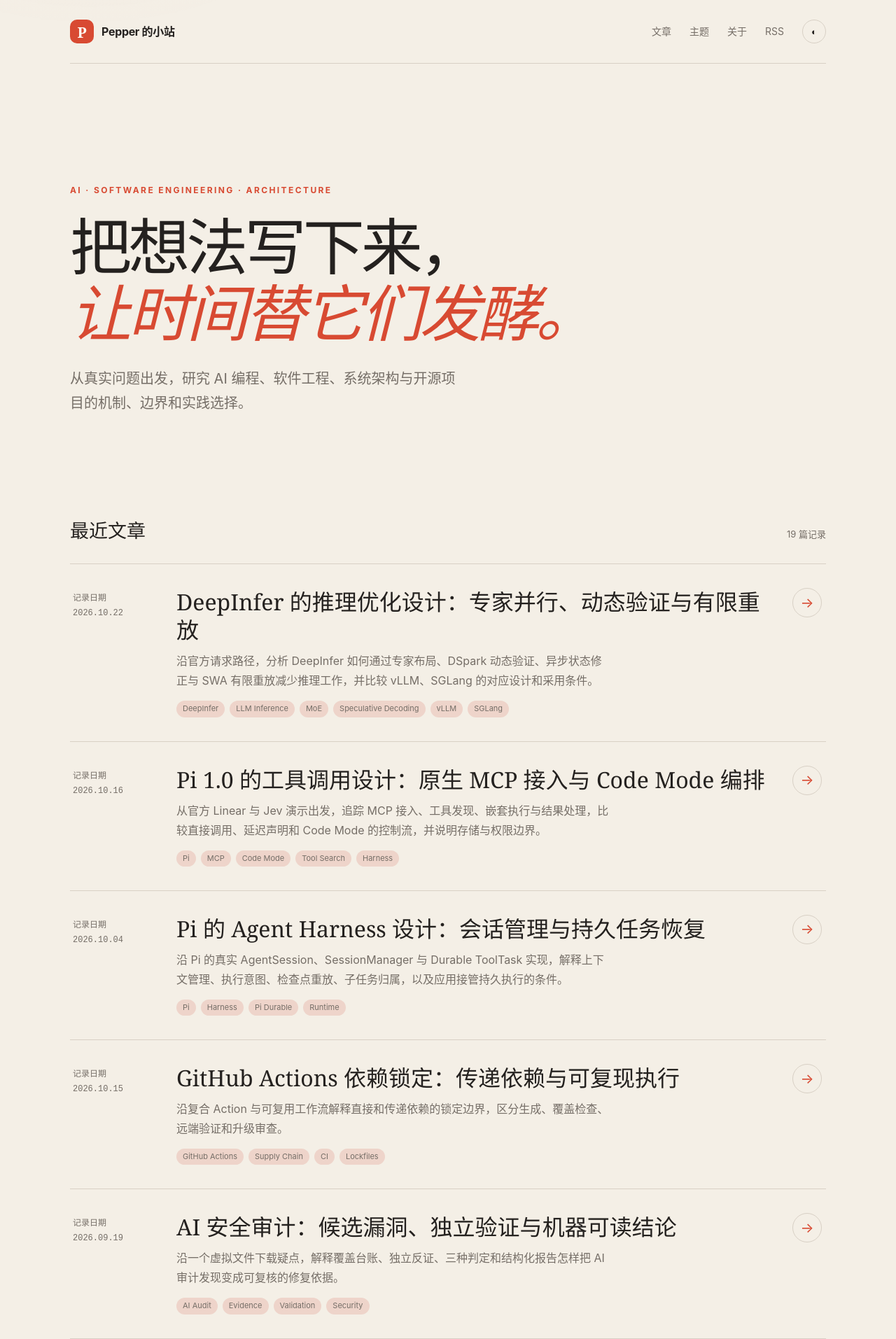
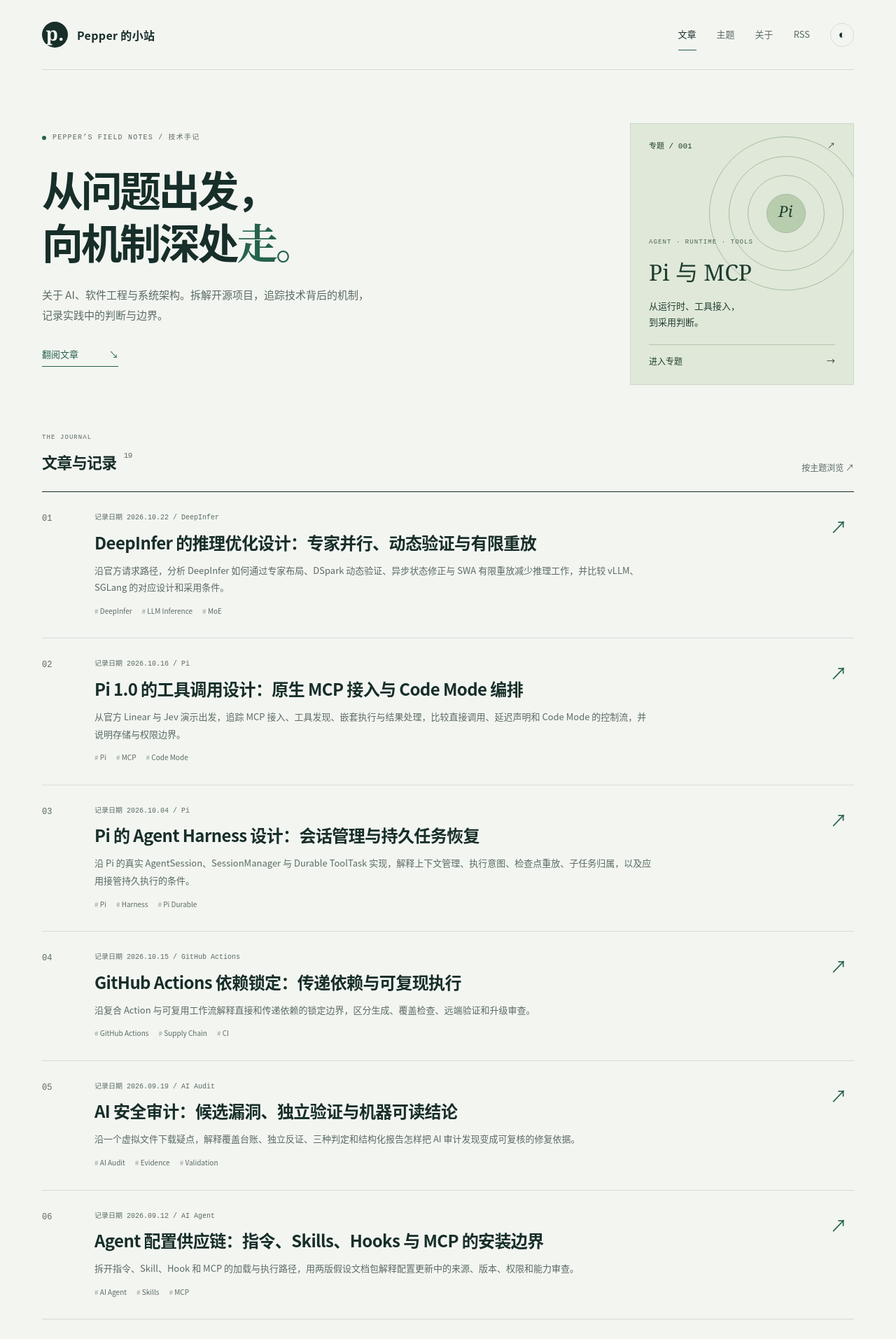
Before and after one commit to deewhale/deewhale.github.io, a Jekyll site: the page built from index.md, in a window 1280 px wide. Shown: the top 1913 px of the page at 70% size. Built offline with Jekyll 4.4.1, drawn with Linux system fonts in a browser that asks for light colours; some of the changed text lies outside the part shown.

Commit message:
style: 改为雾白与墨绿的技术手记主题 (#2)
* style: redesign blog as a green technical journal

* style: keep navigation on one line on narrow phones

---------

Co-authored-by: pepper <pepperkq@gmail.com>

```diff
--- a/_layouts/default.html
+++ b/_layouts/default.html
@@ -4,7 +4,7 @@
     <meta charset="utf-8">
     <meta name="viewport" content="width=device-width, initial-scale=1">
     <meta name="color-scheme" content="light dark">
-    <meta name="theme-color" content="#f4efe6">
+    <meta name="theme-color" content="#f3f5f1">
     {% include seo.html %}
     <link rel="alternate" type="application/atom+xml" title="{{ site.title }}" href="{{ '/feed.xml' | relative_url }}">
     <link rel="icon" href="{{ '/assets/favicon-96.png' | relative_url }}" type="image/png" sizes="96x96">
@@ -13,22 +13,25 @@
     <link rel="stylesheet" href="{{ '/assets/css/style.css' | relative_url }}">
     <script>
       (() => {
-        const saved = localStorage.getItem('theme');
-        if (saved) document.documentElement.dataset.theme = saved;
+        try {
+          const saved = localStorage.getItem('theme');
+          if (saved === 'light' || saved === 'dark') document.documentElement.dataset.theme = saved;
+        } catch (_) {}
       })();
     </script>
   </head>
   <body>
+    <a class="skip-link" href="#main-content">跳到正文</a>
     <div class="page-shell">
       <header class="site-header">
         <a class="brand" href="{{ '/' | relative_url }}" aria-label="返回首页">
-          <span class="brand-mark">P</span>
+          <span class="brand-mark" aria-hidden="true">p.</span>
           <span>{{ site.title }}</span>
         </a>
         <nav class="site-nav" aria-label="主导航">
-          <a href="{{ '/' | relative_url }}">文章</a>
-          <a href="{{ '/topics/' | relative_url }}">主题</a>
-          <a href="{{ '/about/' | relative_url }}">关于</a>
+          <a href="{{ '/' | relative_url }}"{% if page.url == '/' %} aria-current="page"{% endif %}>文章</a>
+          <a href="{{ '/topics/' | relative_url }}"{% if page.url contains '/topics/' %} aria-current="page"{% endif %}>主题</a>
+          <a href="{{ '/about/' | relative_url }}"{% if page.url == '/about/' %} aria-current="page"{% endif %}>关于</a>
           <a href="{{ '/feed.xml' | relative_url }}">RSS</a>
           <button class="theme-toggle" type="button" aria-label="切换明暗主题" title="切换明暗主题">
             <span aria-hidden="true">◐</span>
@@ -36,7 +39,7 @@
         </nav>
       </header>
 
-      <main>{{ content }}</main>
+      <main id="main-content">{{ content }}</main>
 
       <footer class="site-footer">
         <p>© {{ 'now' | date: '%Y' }} Pepper · 保持好奇，持续记录。</p>
@@ -54,7 +57,8 @@
           ? (matchMedia('(prefers-color-scheme: dark)').matches ? 'light' : 'dark')
           : (matchMedia('(prefers-color-scheme: dark)').matches ? 'light' : 'dark');
         document.documentElement.dataset.theme = next;
-        localStorage.setItem('theme', next);
+        try { localStorage.setItem('theme', next); } catch (_) {}
+        toggle.setAttribute('aria-label', next === 'dark' ? '切换为浅色主题' : '切换为深色主题');
       });
     </script>
   </body>
--- a/_layouts/home.html
+++ b/_layouts/home.html
@@ -2,40 +2,34 @@
 layout: default
 ---
 <section class="hero">
-  <p class="eyebrow">AI · SOFTWARE ENGINEERING · ARCHITECTURE</p>
-  <h1>把想法写下来，<br><em>让时间替它们发酵。</em></h1>
-  <p class="hero-copy">从真实问题出发，研究 AI 编程、软件工程、系统架构与开源项目的机制、边界和实践选择。</p>
+  <div class="hero-main">
+    <p class="eyebrow"><span class="status-dot"></span> PEPPER’S FIELD NOTES / 技术手记</p>
+    <h1>从问题出发，<br>向机制深处<em>走。</em></h1>
+    <p class="hero-copy">关于 AI、软件工程与系统架构。拆解开源项目，追踪技术背后的机制，记录实践中的判断与边界。</p>
+    <a class="hero-link" href="#latest-posts">翻阅文章 <span aria-hidden="true">↘</span></a>
+  </div>
+  <aside class="hero-note" aria-label="专题阅读">
+    <div class="note-top"><span>专题 / 001</span><span aria-hidden="true">↗</span></div>
+    <div class="orbit" aria-hidden="true"><i></i><i></i><i></i><span>Pi</span></div>
+    <div class="note-bottom"><p class="eyebrow">AGENT · RUNTIME · TOOLS</p><h2>Pi 与 MCP</h2><p>从运行时、工具接入，<br>到采用判断。</p><a href="{{ '/topics/pi-mcp/' | relative_url }}">进入专题 <span aria-hidden="true">→</span></a></div>
+  </aside>
 </section>
-
 <section class="post-index" aria-labelledby="latest-posts">
-  <div class="section-heading">
-    <h2 id="latest-posts">最近文章</h2>
-    <span>{{ site.posts | size }} 篇记录</span>
-  </div>
-
+  <div class="section-heading"><div><p class="eyebrow">THE JOURNAL</p><h2 id="latest-posts">文章与记录<span class="index-count">{{ site.posts | size }}</span></h2></div><a href="{{ '/topics/' | relative_url }}">按主题浏览 <span aria-hidden="true">↗</span></a></div>
   {% if site.posts.size > 0 %}
     <div class="post-list">
       {% for post in site.posts %}
         <article class="post-card">
-          {% assign record_date = post.display_date | default: post.date %}
-          <time datetime="{{ record_date | date: '%Y-%m-%d' }}">
-            <span>记录日期</span><br>
-            {{ record_date | date: '%Y.%m.%d' }}
-          </time>
-          <div>
+          <div class="post-number" aria-hidden="true">{% if forloop.index < 10 %}0{% endif %}{{ forloop.index }}</div>
+          <div class="post-summary">
+            <div class="card-meta">{% assign record_date = post.display_date | default: post.date %}<time datetime="{{ record_date | date: '%Y-%m-%d' }}">记录日期 {{ record_date | date: '%Y.%m.%d' }}</time>{% if post.tags.size > 0 %}<span> / {{ post.tags | first }}</span>{% endif %}</div>
             <h3><a href="{{ post.url | relative_url }}">{{ post.title }}</a></h3>
             {% if post.description %}<p>{{ post.description }}</p>{% endif %}
-            {% if post.tags.size > 0 %}
-              <ul class="tags" aria-label="标签">
-                {% for tag in post.tags %}<li>{{ tag }}</li>{% endfor %}
-              </ul>
-            {% endif %}
+            {% if post.tags.size > 0 %}<ul class="tags" aria-label="标签">{% for tag in post.tags limit:3 %}<li>{{ tag }}</li>{% endfor %}</ul>{% endif %}
           </div>
-          <a class="read-more" href="{{ post.url | relative_url }}" aria-label="阅读《{{ post.title }}》">→</a>
+          <a class="read-more" href="{{ post.url | relative_url }}" aria-label="阅读《{{ post.title | escape }}》">↗</a>
         </article>
       {% endfor %}
     </div>
-  {% else %}
-    <p class="empty-state">第一篇文章正在路上。</p>
-  {% endif %}
+  {% else %}<p class="empty-state">第一篇文章正在路上。</p>{% endif %}
 </section>
--- a/assets/css/style.scss
+++ b/assets/css/style.scss
@@ -1,156 +1,85 @@
 ---
 ---
 @charset "utf-8";
-
 :root {
-  --paper: #f4efe6;
-  --paper-raised: #fffaf2;
-  --ink: #24211f;
-  --muted: #756e67;
-  --line: #d8d0c5;
-  --accent: #d84a32;
-  --accent-soft: #eed4ca;
-  --shadow: 0 22px 60px rgba(61, 49, 38, .08);
+  color-scheme: light;
+  --paper: #f3f5f1; --paper-raised: #fafbf8; --ink: #172e29;
+  --muted: #5a6b63; --line: #d4ddd4; --accent: #25624c; --accent-soft: #e3eae1;
+  --shadow: 0 12px 32px rgba(20, 48, 36, .06);
+  --reading-font: "Iowan Old Style", "Songti SC", "Noto Serif CJK SC", Georgia, serif;
 }
-
 @media (prefers-color-scheme: dark) {
-  :root {
-    --paper: #171615;
-    --paper-raised: #211f1d;
-    --ink: #f3ede4;
-    --muted: #aaa198;
-    --line: #3c3834;
-    --accent: #ff775e;
-    --accent-soft: #512f28;
-    --shadow: 0 22px 60px rgba(0, 0, 0, .22);
+  :root:not([data-theme="light"]) {
+    color-scheme: dark;
+    --paper: #111e1a; --paper-raised: #182923; --ink: #e3ece2;
+    --muted: #a4b8ab; --line: #34483c; --accent: #a3cfaa; --accent-soft: #263d30;
+    --shadow: 0 12px 32px rgba(0,0,0,.16);
   }
 }
-
-:root[data-theme="light"] {
-  --paper: #f4efe6;
-  --paper-raised: #fffaf2;
-  --ink: #24211f;
-  --muted: #756e67;
-  --line: #d8d0c5;
-  --accent: #d84a32;
-  --accent-soft: #eed4ca;
-  --shadow: 0 22px 60px rgba(61, 49, 38, .08);
+:root[data-theme="dark"] {
+  color-scheme: dark;
+  --paper: #111e1a; --paper-raised: #182923; --ink: #e3ece2;
+  --muted: #a4b8ab; --line: #34483c; --accent: #a3cfaa; --accent-soft: #263d30;
+  --shadow: 0 12px 32px rgba(0,0,0,.16);
 }
-
-:root[data-theme="dark"] {
-  --paper: #171615;
-  --paper-raised: #211f1d;
-  --ink: #f3ede4;
-  --muted: #aaa198;
-  --line: #3c3834;
-  --accent: #ff775e;
-  --accent-soft: #512f28;
-  --shadow: 0 22px 60px rgba(0, 0, 0, .22);
-}
-
 * { box-sizing: border-box; }
-
-html {
-  scroll-behavior: smooth;
-  background: var(--paper);
-}
-
-body {
-  margin: 0;
-  color: var(--ink);
-  background:
-    radial-gradient(circle at 10% -10%, color-mix(in srgb, var(--accent) 10%, transparent), transparent 35rem),
-    var(--paper);
-  font-family: "SF Pro Text", "PingFang SC", "Noto Sans CJK SC", system-ui, sans-serif;
-  line-height: 1.75;
-  -webkit-font-smoothing: antialiased;
-}
-
+html { scroll-behavior: smooth; background: var(--paper); scroll-padding-top: 30px; }
+body { margin: 0; color: var(--ink); background: var(--paper); font-family: "PingFang SC", "Noto Sans CJK SC", system-ui, sans-serif; line-height: 1.75; -webkit-font-smoothing: antialiased; }
 a { color: inherit; text-decoration: none; }
-a:focus-visible, button:focus-visible { outline: 2px solid var(--accent); outline-offset: 4px; }
-
-.page-shell {
-  width: min(1080px, calc(100% - 40px));
-  min-height: 100vh;
-  margin: 0 auto;
-}
-
-.site-header {
-  display: flex;
-  align-items: center;
-  justify-content: space-between;
-  padding: 28px 0;
-  border-bottom: 1px solid var(--line);
-}
-
-.brand { display: inline-flex; align-items: center; gap: 11px; font-weight: 700; letter-spacing: -.02em; }
-.brand-mark {
-  display: grid;
-  width: 34px;
-  height: 34px;
-  place-items: center;
-  border-radius: 10px;
-  color: #fffaf2;
-  background: var(--accent);
-  font-family: Georgia, serif;
-  font-size: 21px;
-}
-
-.site-nav { display: flex; align-items: center; gap: 26px; color: var(--muted); font-size: 14px; }
-.site-nav a { transition: color .2s ease; }
-.site-nav a:hover { color: var(--accent); }
-.theme-toggle {
-  display: grid;
-  width: 34px;
-  height: 34px;
-  padding: 0;
-  place-items: center;
-  border: 1px solid var(--line);
-  border-radius: 50%;
-  color: var(--ink);
-  background: transparent;
-  cursor: pointer;
-}
-
-.hero { max-width: 850px; padding: clamp(90px, 14vw, 170px) 0 clamp(80px, 12vw, 140px); }
-.eyebrow { margin: 0 0 22px; color: var(--accent); font-size: 12px; font-weight: 750; letter-spacing: .2em; }
-.hero h1 {
-  max-width: 830px;
-  margin: 0;
-  font-family: Georgia, "Songti SC", serif;
-  font-size: clamp(44px, 7.5vw, 88px);
-  font-weight: 500;
-  letter-spacing: -.055em;
-  line-height: 1.08;
-}
-.hero h1 em { color: var(--accent); font-weight: inherit; }
-.hero-copy { max-width: 560px; margin: 30px 0 0; color: var(--muted); font-size: clamp(17px, 2vw, 20px); }
-
-.post-index { padding-bottom: 100px; }
-.section-heading { display: flex; align-items: baseline; justify-content: space-between; margin-bottom: 24px; }
-.section-heading h2 { margin: 0; font-family: Georgia, "Songti SC", serif; font-size: 27px; font-weight: 500; }
-.section-heading span { color: var(--muted); font-size: 13px; }
-.post-list { border-top: 1px solid var(--line); }
-.post-card {
-  display: grid;
-  grid-template-columns: 120px minmax(0, 1fr) 44px;
-  gap: 28px;
-  align-items: start;
-  padding: 34px 4px;
-  border-bottom: 1px solid var(--line);
-  transition: transform .2s ease, padding .2s ease;
-}
-.post-card:hover { transform: translateX(4px); }
-.post-card time { padding-top: 5px; color: var(--muted); font-family: ui-monospace, monospace; font-size: 12px; }
-.post-card h3 { margin: 0; font-family: Georgia, "Songti SC", serif; font-size: clamp(23px, 3vw, 32px); font-weight: 500; line-height: 1.25; }
-.post-card h3 a:hover { color: var(--accent); }
-.post-card p { max-width: 620px; margin: 10px 0 0; color: var(--muted); }
-.read-more { display: grid; width: 42px; height: 42px; place-items: center; border: 1px solid var(--line); border-radius: 50%; color: var(--accent); font-size: 20px; }
-.tags { display: flex; flex-wrap: wrap; gap: 7px; margin: 15px 0 0; padding: 0; list-style: none; }
-.tags li { padding: 2px 9px; border-radius: 999px; color: var(--muted); background: var(--accent-soft); font-size: 11px; }
+a:focus-visible, button:focus-visible { outline: 2px solid var(--accent); outline-offset: 5px; }
+.skip-link { position: absolute; top: -100px; left: 20px; padding: 10px 20px; background: var(--ink); color: var(--paper); z-index: 10; }
+.skip-link:focus { top: 10px; }
+.page-shell { width: min(1160px, calc(100% - 80px)); min-height: 100vh; margin: 0 auto; }
+.site-header { display: flex; align-items: center; justify-content: space-between; min-height: 100px; border-bottom: 1px solid var(--line); gap: 20px; }
+.brand { white-space: nowrap; display: inline-flex; align-items: center; gap: 13px; font-size: 16px; font-weight: 650; letter-spacing: .02em; }
+.brand-mark { display: grid; width: 37px; height: 37px; place-items: center; color: var(--paper); background: var(--ink); border-radius: 50%; font-family: Georgia, serif; font-size: 27px; line-height: 1; padding-bottom: 5px; }
+.site-nav { white-space: nowrap; display: flex; align-items: center; gap: 29px; color: var(--muted); font-size: 13px; }
+.site-nav a { padding: 10px 0; }
+.site-nav a:hover, .site-nav a[aria-current="page"] { color: var(--ink); }
+.site-nav a[aria-current="page"] { box-shadow: 0 1px var(--accent); }
+.theme-toggle { display: grid; width: 34px; height: 34px; place-items: center; padding: 0; border: 1px solid var(--line); border-radius: 50%; color: var(--ink); background: transparent; cursor: pointer; font-size: 17px; }
+.theme-toggle:hover { background: var(--accent-soft); }
+.hero { display: grid; grid-template-columns: minmax(0, 1fr) 320px; gap: 70px; padding: 76px 0 68px; align-items: stretch; }
+.hero-main { padding: 12px 0; }
+.eyebrow { display: flex; align-items: center; gap: 9px; margin: 0 0 26px; color: var(--muted); font-family: ui-monospace, monospace; font-size: 10px; font-weight: 500; letter-spacing: .12em; }
+.status-dot { width: 6px; height: 6px; background: var(--accent); border-radius: 50%; }
+.hero h1 { margin: 0; font-size: clamp(38px, 4.6vw, 62px); font-weight: 550; letter-spacing: -.055em; line-height: 1.28; }
+.hero h1 em { color: var(--accent); font-family: var(--reading-font); font-style: normal; }
+.hero-copy { max-width: 470px; margin: 24px 0; color: var(--muted); font-size: 15px; line-height: 1.95; }
+.hero-link { display: inline-flex; gap: 44px; align-items: center; border-bottom: 1px solid var(--accent); padding: 6px 0; color: var(--accent); font-size: 13px; }
+.hero-note { position: relative; display: flex; flex-direction: column; justify-content: space-between; overflow: hidden; min-height: 370px; padding: 23px 26px; background: #dfe8d9; color: #203e30; border: 1px solid #ccd8c7; }
+.note-top { display: flex; justify-content: space-between; font-family: ui-monospace, monospace; font-size: 11px; position: relative; z-index: 1; }
+.note-bottom { position: relative; z-index: 1; padding-top: 120px; }
+.note-bottom .eyebrow { color: #4c6555; margin-bottom: 6px; font-size: 9px; }
+.note-bottom h2 { font-family: Georgia, serif; font-size: 32px; font-weight: 400; margin: 0; }
+.note-bottom p:not(.eyebrow) { font-size: 13px; margin: 8px 0 20px; line-height: 1.8; }
+.note-bottom a { display: flex; justify-content: space-between; align-items: center; padding-top: 12px; border-top: 1px solid #b6c6af; font-size: 12px; }
+.note-bottom a::after { content: ""; position: absolute; inset: -180px -26px -23px; }
+.orbit { position: absolute; width: 220px; height: 220px; right: -14px; top: 18px; border: 1px solid #a6bda2; border-radius: 50%; }
+.orbit i { position: absolute; border: 1px solid #a6bda2; border-radius: 50%; inset: 27px; }
+.orbit i:nth-child(2) { inset: 54px; }
+.orbit i:nth-child(3) { inset: 81px; background: #b8cdae; }
+.orbit span { position: absolute; top: 90px; left: 98px; font: italic 22px Georgia, serif; }
+.section-heading { display: flex; justify-content: space-between; align-items: end; padding: 0 0 24px; gap: 20px; }
+.section-heading .eyebrow { margin: 0 0 6px; font-size: 9px; }
+.section-heading h2 { display: flex; align-items: start; gap: 10px; margin: 0; font-size: 22px; font-weight: 550; letter-spacing: -.03em; }
+.index-count { color: var(--muted); font: 11px ui-monospace, monospace; padding-top: 5px; }
+.section-heading > a { font-size: 12px; color: var(--muted); }
+.post-index { padding-bottom: 80px; }
+.post-list { border-top: 1px solid var(--ink); }
+.post-card { display: grid; grid-template-columns: 55px minmax(0,1fr) 40px; gap: 20px; align-items: start; padding: 28px 0 30px; border-bottom: 1px solid var(--line); }
+.post-number { padding-top: 3px; color: var(--muted); font: 12px ui-monospace, monospace; }
+.card-meta { margin-bottom: 8px; color: var(--muted); font-family: ui-monospace, monospace; font-size: 10px; }
+.post-card h3 { margin: 0; font-size: clamp(19px, 2.1vw, 24px); font-weight: 550; letter-spacing: -.025em; line-height: 1.5; }
+.post-card h3 a:hover { color: var(--accent); text-decoration: underline; text-underline-offset: 5px; }
+.post-card p { max-width: 800px; margin: 10px 0 0; color: var(--muted); font-size: 13px; line-height: 1.9; }
+.read-more { display: grid; width: 36px; height: 36px; place-items: center; color: var(--accent); font-size: 24px; transition: background .2s; }
+.read-more:hover { background: var(--accent-soft); }
+.tags { display: flex; flex-wrap: wrap; gap: 14px; margin: 12px 0 0; padding: 0; list-style: none; }
+.tags li { color: var(--muted); font-size: 10px; }
+.tags li::before { content: "# "; opacity: .6; }
 .empty-state { padding: 50px; color: var(--muted); text-align: center; }
-
-.post, .page { width: min(740px, 100%); margin: 0 auto; }
+.post, .page { width: min(780px, 100%); margin: 0 auto; }
 .post { padding: 70px 0 100px; }
 .page { padding: 90px 0 120px; }
 .back-link { color: var(--muted); font-size: 13px; }
@@ -158,17 +87,17 @@ a:focus-visible, button:focus-visible { outline: 2px solid var(--accent); outlin
 .post-header { padding-bottom: 44px; border-bottom: 1px solid var(--line); }
 .post-header h1, .page > h1 {
   margin: 26px 0 18px;
-  font-family: Georgia, "Songti SC", serif;
-  font-size: clamp(42px, 7vw, 70px);
+  font-family: var(--reading-font);
+  font-size: clamp(34px, 5vw, 52px);
   font-weight: 500;
   letter-spacing: -.045em;
-  line-height: 1.12;
+  line-height: 1.3;
 }
 .post-deck { margin: 0 0 22px; color: var(--muted); font-size: 20px; line-height: 1.6; }
 .post-meta { display: flex; gap: 10px; color: var(--muted); font-size: 13px; }
 .post-meta { flex-wrap: wrap; }
 .post-byline:hover, .post-method:hover { color: var(--accent); }
-.prose { font-family: Georgia, "Songti SC", serif; font-size: 18px; }
+.prose { font-family: var(--reading-font); font-size: 18px; }
 .post .prose { padding-top: 45px; }
 .prose p, .prose ul, .prose ol { margin: 1.3em 0; }
 .prose h2 { margin: 2em 0 .7em; font-size: 30px; line-height: 1.3; }
@@ -176,7 +105,7 @@ a:focus-visible, button:focus-visible { outline: 2px solid var(--accent); outlin
 .prose a { color: var(--accent); text-decoration: underline; text-decoration-thickness: 1px; text-underline-offset: 3px; }
 .prose blockquote { margin: 1.8em 0; padding: 2px 0 2px 24px; border-left: 3px solid var(--accent); color: var(--muted); }
 .prose code { padding: .15em .35em; border-radius: 4px; background: var(--accent-soft); font-family: ui-monospace, monospace; font-size: .85em; }
-.prose pre { overflow-x: auto; margin: 1.8em 0; padding: 22px; border: 1px solid var(--line); border-radius: 12px; background: var(--paper-raised); }
+.prose pre { overflow-x: auto; margin: 1.8em 0; padding: 22px; border: 1px solid var(--line); border-radius: 4px; background: var(--paper-raised); }
 .prose pre code { padding: 0; background: none; }
 .prose table {
   display: block;
@@ -196,14 +125,14 @@ a:focus-visible, button:focus-visible { outline: 2px solid var(--accent); outlin
   text-align: left;
   vertical-align: top;
 }
-.prose img { max-width: 100%; height: auto; border-radius: 12px; box-shadow: var(--shadow); }
+.prose img { max-width: 100%; height: auto; border-radius: 4px; box-shadow: var(--shadow); }
 .post-footer { margin-top: 60px; padding-top: 28px; border-top: 1px solid var(--line); color: var(--muted); }
 .post-footer-label { margin: 0 0 14px; font-size: 13px; font-weight: 700; letter-spacing: .08em; }
 .post-pagination { display: grid; grid-template-columns: repeat(2, minmax(0, 1fr)); gap: 12px; }
-.post-pagination a { display: flex; min-height: 110px; flex-direction: column; gap: 7px; padding: 18px; border: 1px solid var(--line); border-radius: 12px; background: var(--paper-raised); }
+.post-pagination a { display: flex; min-height: 110px; flex-direction: column; gap: 7px; padding: 18px; border: 1px solid var(--line); border-radius: 4px; background: var(--paper-raised); }
 .post-pagination a:hover { border-color: var(--accent); }
 .post-pagination span { color: var(--muted); font-size: 12px; }
-.post-pagination strong { color: var(--ink); font-family: Georgia, "Songti SC", serif; font-size: 17px; line-height: 1.45; }
+.post-pagination strong { color: var(--ink); font-family: var(--reading-font); font-size: 17px; line-height: 1.45; }
 .all-posts-link { display: inline-block; margin-top: 18px; color: var(--accent); }
 
 .topic-index { margin-top: 50px; }
@@ -220,23 +149,55 @@ a:focus-visible, button:focus-visible { outline: 2px solid var(--accent); outlin
 
 .not-found { display: grid; min-height: 65vh; place-content: center; justify-items: center; text-align: center; }
 .error-code { margin: 0; color: var(--accent); font-family: ui-monospace, monospace; letter-spacing: .2em; }
-.not-found h1 { margin: 18px 0 4px; font-family: Georgia, "Songti SC", serif; font-size: clamp(32px, 6vw, 56px); font-weight: 500; }
+.not-found h1 { margin: 18px 0 4px; font-family: var(--reading-font); font-size: clamp(32px, 6vw, 56px); font-weight: 500; }
 .not-found > p:not(.error-code) { color: var(--muted); }
 .button { margin-top: 20px; padding: 10px 19px; border-radius: 999px; color: #fffaf2; background: var(--accent); }
 
+
+.prose { overflow-wrap: anywhere; line-height: 1.95; }
+.prose pre { overflow-wrap: normal; line-height: 1.7; }
+.prose th { background: var(--accent-soft); }
+.prose h2, .prose h3 { scroll-margin-top: 30px; }
+.prose .highlight .c, .prose .highlight .c1, .prose .highlight .cm { color: var(--muted); }
+.prose .highlight .k, .prose .highlight .kd, .prose .highlight .kn { color: var(--accent); font-weight: 700; }
+@media (max-width: 900px) {
+  .hero { grid-template-columns: minmax(0,1fr) 270px; gap: 32px; }
+  .page-shell { width: calc(100% - 48px); }
+}
 @media (max-width: 680px) {
-  .page-shell { width: min(100% - 28px, 1080px); }
-  .site-header { padding: 20px 0; }
-  .brand > span:last-child { display: none; }
-  .site-nav { gap: 16px; }
-  .post-card { grid-template-columns: 1fr 40px; gap: 12px; }
-  .post-card time { grid-column: 1 / -1; }
-  .read-more { grid-column: 2; grid-row: 2; }
-  .site-footer { gap: 16px; }
-  .post { padding-top: 48px; }
+  .page-shell { width: calc(100% - 36px); }
+  .site-header { min-height: 80px; gap: 12px; }
+  .brand { gap: 9px; font-size: 13px; }
+  .brand-mark { width: 30px; height: 30px; font-size: 23px; }
+  .site-nav { gap: 12px; font-size: 12px; }
+  .site-nav a[href$="feed.xml"] { display: none; }
+  .hero { grid-template-columns: 1fr; padding: 42px 0; gap: 30px; }
+  .hero h1 { font-size: clamp(36px, 8vw, 52px); }
+  .hero-copy { font-size: 14px; }
+  .hero-note { min-height: 235px; padding: 20px; }
+  .note-bottom { padding-top: 18px; }
+  .note-bottom h2 { font-size: 28px; }
+  .note-bottom p:not(.eyebrow) { margin-bottom: 12px; }
+  .note-bottom a::after { inset: -60px -20px -20px; }
+  .orbit { right: -30px; top: -5px; }
+  .note-bottom .eyebrow { max-width: 150px; font-size: 8px; }
+  .post-card { grid-template-columns: minmax(0,1fr) 28px; gap: 10px; padding: 24px 0; }
+  .post-number { display: none; }
+  .read-more { width: 28px; }
+  .post-card h3 { font-size: 20px; }
+  .card-meta { font-size: 9px; }
+  .site-footer { flex-direction: column; gap: 12px; padding-bottom: 28px; }
+  .post { padding: 40px 0 60px; }
+  .post-deck { font-size: 17px; }
+  .post-header h1, .page > h1 { font-size: 34px; }
+  .post .prose { padding-top: 22px; }
+  .prose { font-size: 17px; }
+  .prose h2 { font-size: 26px; }
+  .prose h3 { font-size: 21px; }
+  .prose pre { padding: 16px; }
   .post-pagination { grid-template-columns: 1fr; }
+  .page { padding: 48px 0 70px; }
 }
-
 @media (prefers-reduced-motion: reduce) {
   html { scroll-behavior: auto; }
   *, *::before, *::after { transition: none !important; }
```
Also changed, not shown: assets/favicon-96.png, assets/favicon.svg.
